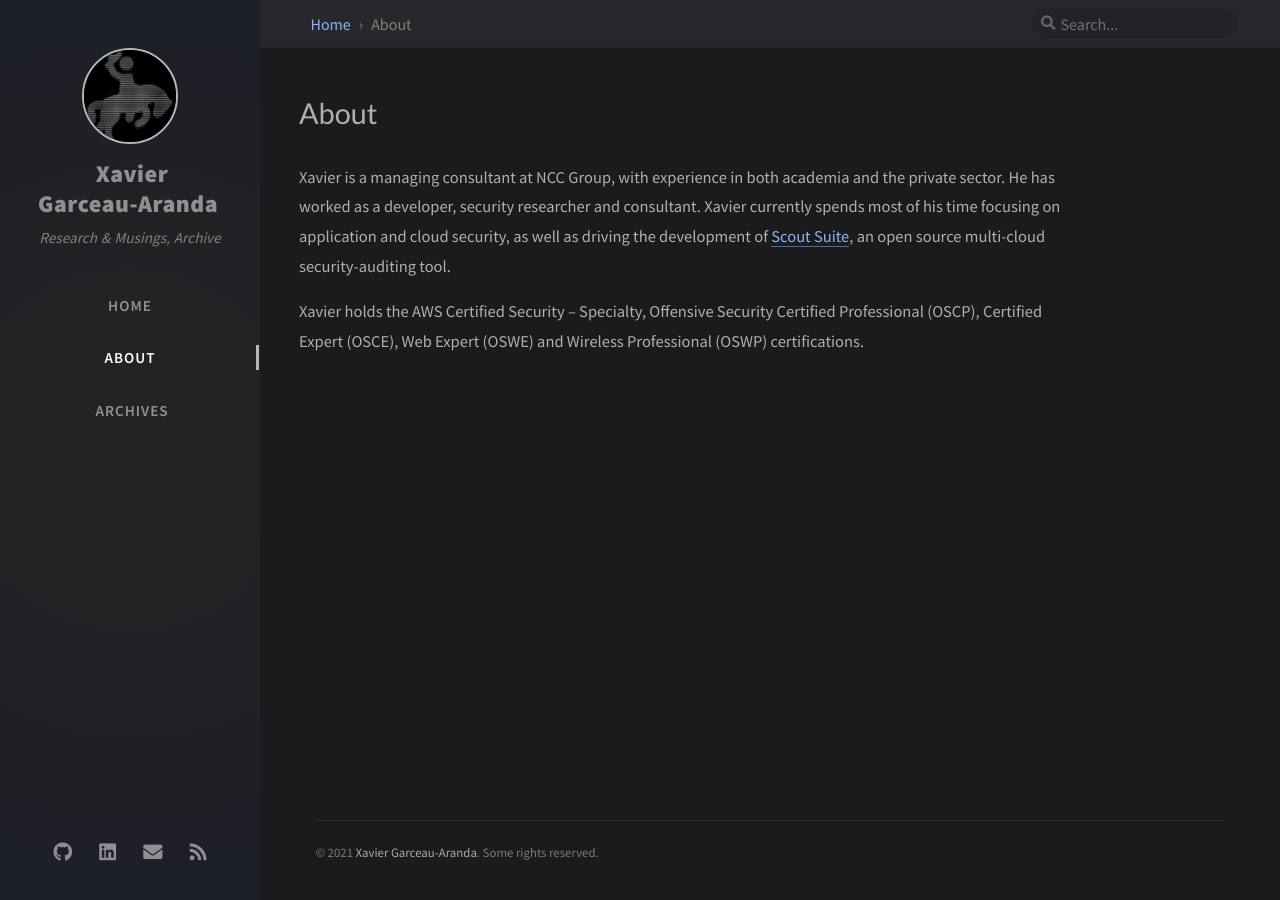
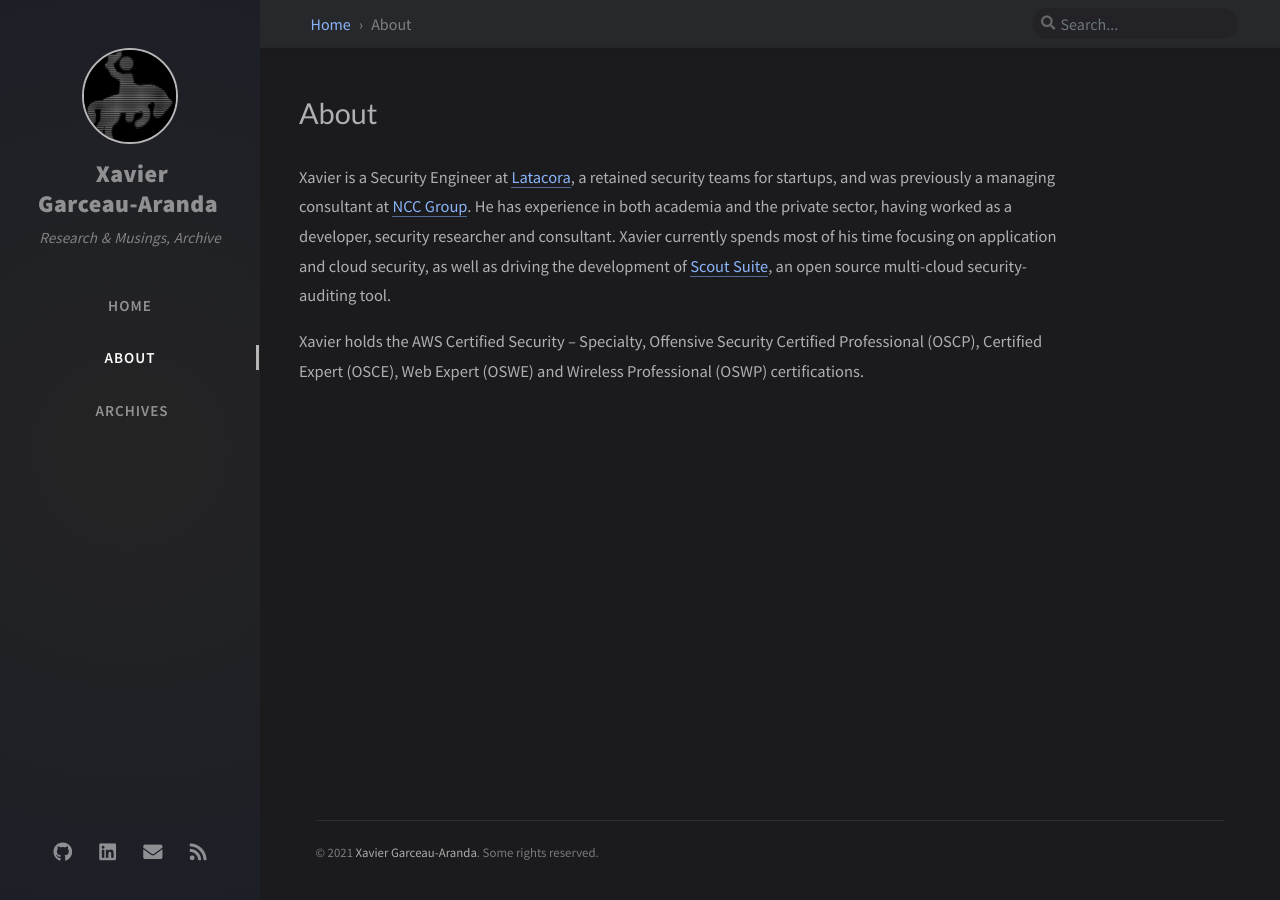
Before and after one commit to x4v13r64/infosec.rodeo, a Jekyll site: the page built from tabs/about.md, in a window 1280 px wide. Built offline with Jekyll 4.4.1, drawn with Linux system fonts in a browser that asks for light colours; nearby versions of some CDN libraries; comment, search, counter and statistics services are not loaded.

Commit message:
Update about

```diff
--- a/tabs/about.md
+++ b/tabs/about.md
@@ -8,6 +8,6 @@ title: About
 # MIT License
 ---
 
-Xavier is a managing consultant at NCC Group, with experience in both academia and the private sector. He has worked as a developer, security researcher and consultant. Xavier currently spends most of his time focusing on application and cloud security, as well as driving the development of [Scout Suite](https://github.com/nccgroup/ScoutSuite/), an open source multi-cloud security-auditing tool.
+Xavier is a Security Engineer at [Latacora](https://latacora.com), a retained security teams for startups, and was previously a managing consultant at [NCC Group](https://nccgroup.com). He has experience in both academia and the private sector, having worked as a developer, security researcher and consultant. Xavier currently spends most of his time focusing on application and cloud security, as well as driving the development of [Scout Suite](https://github.com/nccgroup/ScoutSuite/), an open source multi-cloud security-auditing tool.
 
 Xavier holds the AWS Certified Security – Specialty, Offensive Security Certified Professional (OSCP), Certified Expert (OSCE), Web Expert (OSWE) and Wireless Professional (OSWP) certifications.
```
